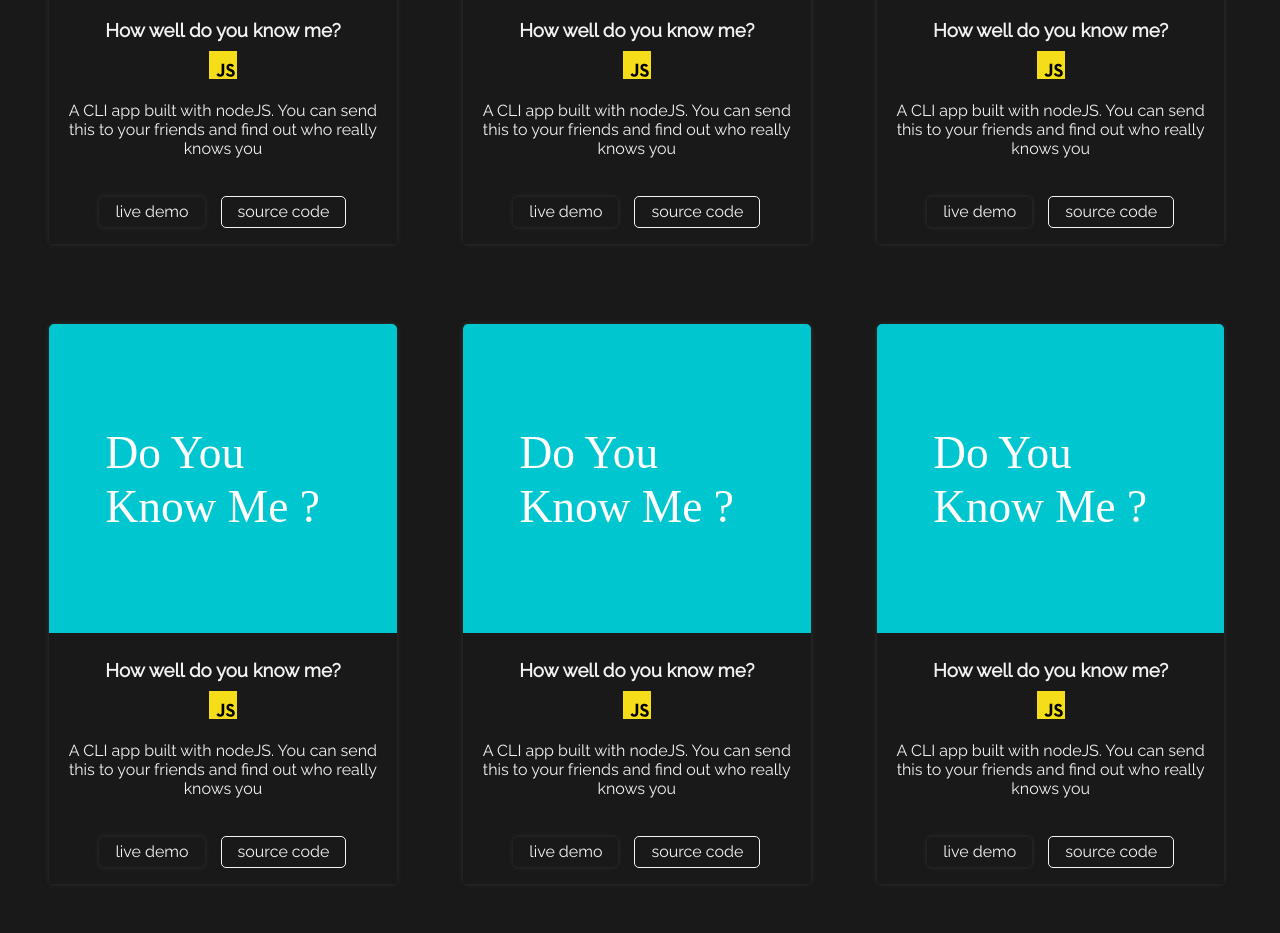
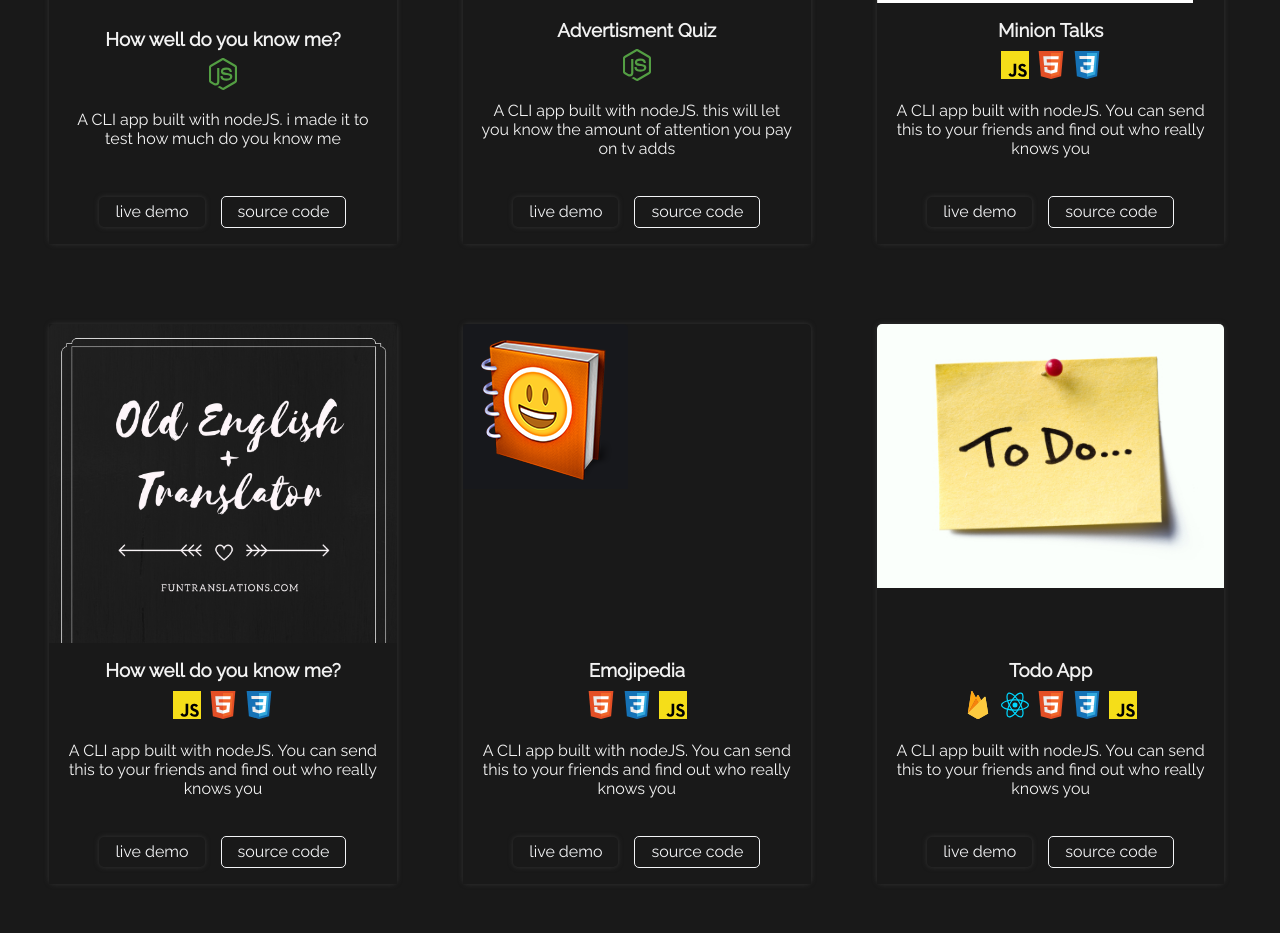
Before and after one commit to talrejah02/Hitesh-talreja-Portfolio, a plain HTML site: page index.html in a window 1280 px wide. Shown: the part 1479-2412 px from the top of the page. Drawn offline with Linux system fonts and the light colour scheme.

Commit message:
updated projects

```diff
--- a/assets/css/index.css
+++ b/assets/css/index.css
@@ -198,7 +198,7 @@ margin: 2rem 0rem 0rem 0rem;
 
 }
 .img-wraper{
-  /* align-self: flex-start; */
+  align-self: flex-start;
   justify-self: flex-start;
   overflow: hidden;
 }
--- a/index.html
+++ b/index.html
@@ -53,7 +53,7 @@
       blanditiis vel ad nostrum.
     </p>
     <div class="resume">
-      <a href="#" class="btn-resume" href="./assets/docs/CV.pdf" target="blank"> <b>Download Resume</b> </a>
+      <a  class="btn-resume" href="./assets/docs/CV.pdf" target="blank"> <b>Download Resume</b> </a>
 
 
     </div>
@@ -71,7 +71,63 @@
         <div class="content">
           <h3>How well do you know me?</h3>
           <ul class="list-non-bullet">
+            <li class="list-item-inline"><img src="./assets/image/LogosNodejsIcon.svg" alt=""></li>
+          </ul>
+          <p>A CLI app built with nodeJS. i made it to test how much do you know me</p>
+        </div>
+
+        <div class="info-btn">
+          <a href="https://replit.com/@HiteshTalreja/quiz1#index.js?embed=1&output=1" class="btn-primary" target="_blank">live demo</a>
+          <a href="https://replit.com/@HiteshTalreja/quiz1#index.js" class="btn-secondary" target="_blank">source code</a>
+        </div>
+      </div>
+      <div class="card">
+        <div class="img-wraper">
+          <img src="./assets/image/hitesh.svg" alt="">
+        </div>
+        <div class="content">
+          <h3>Advertisment Quiz</h3>
+          <ul class="list-non-bullet">
+            <li class="list-item-inline"><img src="./assets/image/LogosNodejsIcon.svg" alt=""></li>
+          </ul>
+          <p>A CLI app built with nodeJS. this will let you know the amount of attention you pay on tv adds</p>
+        </div>
+
+        <div class="info-btn">
+          <a href="https://replit.com/@HiteshTalreja/level0-project1-1#index.js?embed=1&output=1" class="btn-primary" target="_blank">live demo</a>
+          <a href="https://replit.com/@HiteshTalreja/level0-project1-1#index.js" class="btn-secondary" target="_blank">source code</a>
+        </div>
+      </div>
+      <div class="card">
+        <div class="img-wraper">
+          <img src="./assets/image/minion.png" alt="">
+        </div>
+        <div class="content">
+          <h3>Minion Talks</h3>
+          <ul class="list-non-bullet">
             <li class="list-item-inline"><img src="./assets/image/js.svg" alt=""></li>
+            <li class="list-item-inline"><img src="./assets/image/html.svg" alt=""></li>
+            <li class="list-item-inline"><img src="./assets/image/css.svg" alt=""></li>
+          </ul>
+          <p>A CLI app built with nodeJS. You can send this to your friends and find out who really knows you</p>
+        </div>
+
+        <div class="info-btn">
+          <a href="https://ht-minion-translater.netlify.app/
+          " class="btn-primary" target="_blank">live demo</a>
+          <a href="https://github.com/talrejah02/Minion-speak" class="btn-secondary" target="_blank">source code</a>
+        </div>
+      </div>
+      <div class="card">
+        <div class="img-wraper">
+          <img src="./assets/image/oldenglish.png" alt="">
+        </div>
+        <div class="content">
+          <h3>How well do you know me?</h3>
+          <ul class="list-non-bullet">
+            <li class="list-item-inline"><img src="./assets/image/js.svg" alt=""></li>
+            <li class="list-item-inline"><img src="./assets/image/html.svg" alt=""></li>
+            <li class="list-item-inline"><img src="./assets/image/css.svg" alt=""></li>
           </ul>
           <p>A CLI app built with nodeJS. You can send this to your friends and find out who really knows you</p>
         </div>
@@ -83,87 +139,43 @@
       </div>
       <div class="card">
         <div class="img-wraper">
-          <img src="./assets/image/hitesh.svg" alt="">
+          <img src="./assets/image/emoji.png" alt="">
         </div>
         <div class="content">
-          <h3>How well do you know me?</h3>
+          <h3>Emojipedia</h3>
           <ul class="list-non-bullet">
+
+            <li class="list-item-inline"><img src="./assets/image/html.svg" alt=""></li>
+            <li class="list-item-inline"><img src="./assets/image/css.svg" alt=""></li>
             <li class="list-item-inline"><img src="./assets/image/js.svg" alt=""></li>
           </ul>
           <p>A CLI app built with nodeJS. You can send this to your friends and find out who really knows you</p>
         </div>
 
         <div class="info-btn">
-          <a href="#" class="btn-primary">live demo</a>
-          <a href="#" class="btn-secondary">source code</a>
+          <a href="https://pf6zg.csb.app/" class="btn-primary">live demo</a>
+          <a href="https://codesandbox.io/s/emojipedia-pf6zg" class="btn-secondary">source code</a>
         </div>
       </div>
       <div class="card">
         <div class="img-wraper">
-          <img src="./assets/image/hitesh.svg" alt="">
+          <img src="./assets/image/todo.jpg" alt="">
         </div>
         <div class="content">
-          <h3>How well do you know me?</h3>
+          <h3>Todo App</h3>
           <ul class="list-non-bullet">
+            <li class="list-item-inline"><img src="./assets/image/firebase.svg" alt=""></li>
+            <li class="list-item-inline"><img src="./assets/image/react.svg" alt=""></li>
+            <li class="list-item-inline"><img src="./assets/image/html.svg" alt=""></li>
+            <li class="list-item-inline"><img src="./assets/image/css.svg" alt=""></li>
             <li class="list-item-inline"><img src="./assets/image/js.svg" alt=""></li>
           </ul>
           <p>A CLI app built with nodeJS. You can send this to your friends and find out who really knows you</p>
         </div>
 
         <div class="info-btn">
-          <a href="#" class="btn-primary">live demo</a>
-          <a href="#" class="btn-secondary">source code</a>
-        </div>
-      </div>
-      <div class="card">
-        <div class="img-wraper">
-          <img src="./assets/image/hitesh.svg" alt="">
-        </div>
-        <div class="content">
-          <h3>How well do you know me?</h3>
-          <ul class="list-non-bullet">
-            <li class="list-item-inline"><img src="./assets/image/js.svg" alt=""></li>
-          </ul>
-          <p>A CLI app built with nodeJS. You can send this to your friends and find out who really knows you</p>
-        </div>
-
-        <div class="info-btn">
-          <a href="#" class="btn-primary">live demo</a>
-          <a href="#" class="btn-secondary">source code</a>
-        </div>
-      </div>
-      <div class="card">
-        <div class="img-wraper">
-          <img src="./assets/image/hitesh.svg" alt="">
-        </div>
-        <div class="content">
-          <h3>How well do you know me?</h3>
-          <ul class="list-non-bullet">
-            <li class="list-item-inline"><img src="./assets/image/js.svg" alt=""></li>
-          </ul>
-          <p>A CLI app built with nodeJS. You can send this to your friends and find out who really knows you</p>
-        </div>
-
-        <div class="info-btn">
-          <a href="#" class="btn-primary">live demo</a>
-          <a href="#" class="btn-secondary">source code</a>
-        </div>
-      </div>
-      <div class="card">
-        <div class="img-wraper">
-          <img src="./assets/image/hitesh.svg" alt="">
-        </div>
-        <div class="content">
-          <h3>How well do you know me?</h3>
-          <ul class="list-non-bullet">
-            <li class="list-item-inline"><img src="./assets/image/js.svg" alt=""></li>
-          </ul>
-          <p>A CLI app built with nodeJS. You can send this to your friends and find out who really knows you</p>
-        </div>
-
-        <div class="info-btn">
-          <a href="#" class="btn-primary">live demo</a>
-          <a href="#" class="btn-secondary">source code</a>
+          <a href="https://todo-app-5dc57.web.app/" class="btn-primary">live demo</a>
+          <a href="https://github.com/talrejah02/todo-react" class="btn-secondary">source code</a>
         </div>
       </div>
 
@@ -222,10 +234,12 @@
         <ul class="list-non-bullet">
           <li class="list-item-inline"> <a href="https://github.com/talrejah02" target="_blank"> <img src="./assets/image/github.png" width="40px" alt="" > </a></li>
           <li class="list-item-inline"> <a href="https://www.linkedin.com/in/hitesh-talreja-4517771a8/"> <img src="./assets/image/linkedin.png" width="40px" alt=""> </a> </li>
+          <li class="list-item-inline"> <a href="https://twitter.com/hitesht45729285"> <img src="./assets/image/twitter.svg" width="40px" alt=""> </a> </li>
         </ul>
         <ul class="list-non-bullet">
           <li class="list-item-inline">Github</li>
           <li class="list-item-inline">Linkedin</li>
+          <li class="list-item-inline">Twitter</li>
         </ul>
       </div>
     </footer>
```
Also changed, not shown: assets/image/emoji.png (added), assets/image/firebase.svg (added), assets/image/minion.png (added), assets/image/oldenglish.png (added), assets/image/todo.jpg (added), assets/image/twitter.svg (added).
